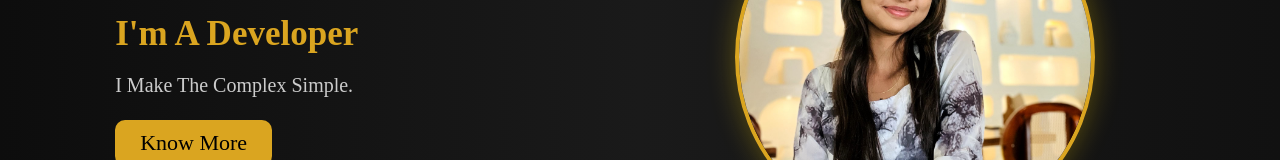
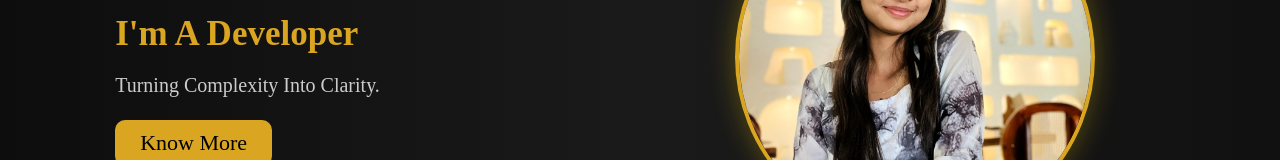
Before and after one commit to anushkaa2704/Portfolio, a React (Vite) app: page / in a window 1280 px wide. Shown: the part 343-503 px from the top of the page. Built offline with nearby package versions, Linux system fonts and the light colour scheme.

Commit message:
Changed home.jsx file

```diff
--- a/src/components/Home.jsx
+++ b/src/components/Home.jsx
@@ -9,7 +9,7 @@ function Home() {
         <div className="home-left">
           <h1>Hi, <span className="highlight">Anushkaa</span> Here!</h1>
           <h2>I'm a Developer</h2>
-          <p>I make the complex simple.</p>
+          <p>Turning Complexity into Clarity.</p>
           <button className="hire-btn" onClick={() => window.open('https://www.linkedin.com/in/anushkaapatil/', '_blank')}>Know more</button>
         </div>
         <div className="home-right">
```
